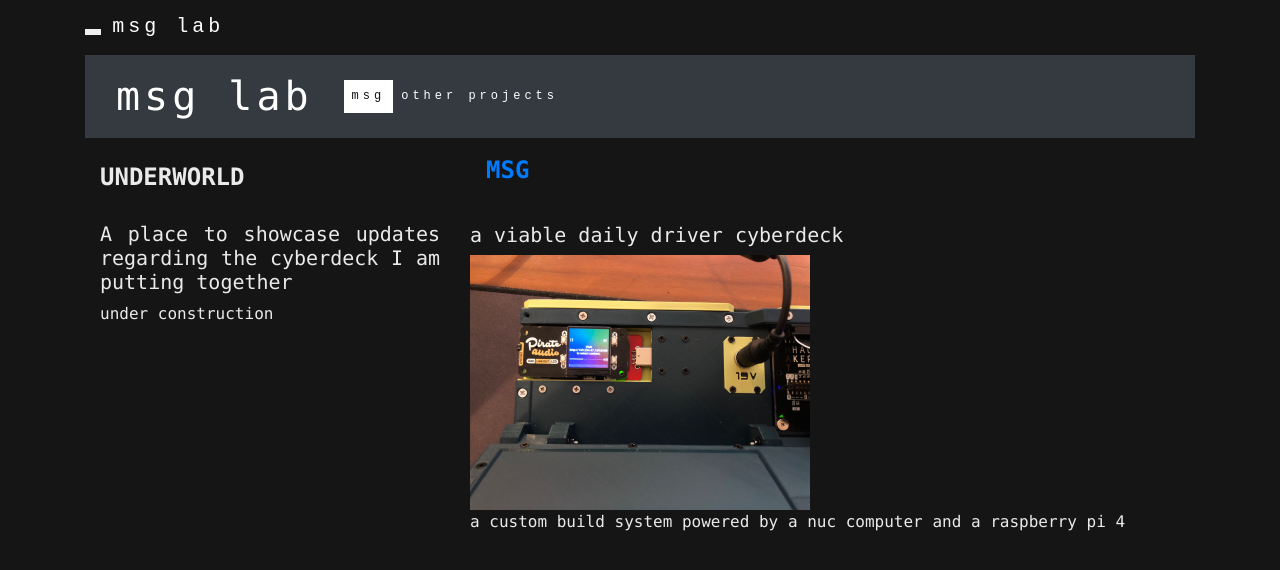
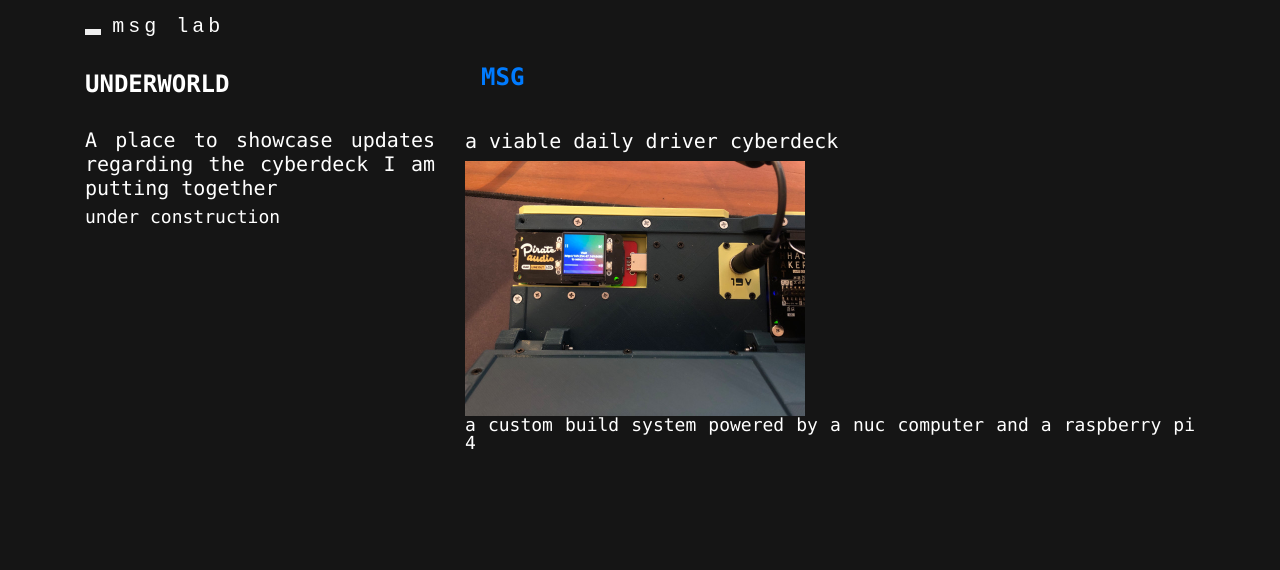
Before and after one commit to msglab/msglab, a Jekyll site: the page index.html, which Jekyll copies as it is, in a window 1280 px wide and 900 px high. Shown: the top 570 px of the window. Built offline with Jekyll 4.4.1, drawn with Linux system fonts in a browser that asks for light colours.

Commit message:
Update index.html

```diff
--- a/index.html
+++ b/index.html
@@ -17,7 +17,6 @@
   <meta name="viewport" content="width=device-width, initial-scale=1">
 
   <link rel="icon" href="/img/tab_logo.png">
-
   <link rel="stylesheet" href="/css/bootstrap.min.css">
   <script src="https://ajax.googleapis.com/ajax/libs/jquery/3.5.1/jquery.min.js"></script>
   <script src="https://cdnjs.cloudflare.com/ajax/libs/popper.js/1.16.0/umd/popper.min.js"></script>
@@ -25,7 +24,7 @@
   <link href="css/style.css" rel="stylesheet">
 
 </head>
-
+<body>
 <nav class="navbar navbar-default navbar-fixed-top">
   <div class="container">
     <div class="navbar-header">
@@ -38,10 +37,6 @@
     color:#b5e853;
     " href="/index.html">msg lab</a>
     </div>
-
-    <body style="
-    height:1500px;
-    ">
 
       <div class="collapse navbar-collapse" id="myNavbar">
         <ul class="nav navbar-nav navbar-left">
@@ -59,55 +54,12 @@
   </div>
 </nav>
 
-
-<div class="container">
-  <nav class="navbar navbar-expand-md navbar-dark bg-dark navbar-fixed-top">
-    <div class="navbar-header">
-      <a class="navbar-brand" style="
-          color:#b5e853;
-          padding-left: 15px;
-          padding-right: 15px;
-          font-family: Monaco, Bitstream Vera Sans Mono, Lucida Console, Terminal, monospace;
-          font-size: 2.5rem;" href="/index.html">msg lab</a>
-    </div>
-    <ul class="nav navbar-nav">
-      <li class="active"><a href="/html/msg.html" class="nav-link">msg</a></li>
-      <li>
-        <a href="/html/other.html" class="nav-link">other projects</a>
-      </li>
-    </ul>
-  </nav>
-
-
-
-  <div class="container" style="
-    padding-top: 10px;
-    color: #eaeaea;
-    font-size: 16px;
-    line-height: 1.5;
-    font-family: Monaco, Bitstream Vera Sans Mono, Lucida Console, Terminal, monospace;
-  ">
+  <div class="container">
     <div class="row">
       <div class="col-sm-4" style="padding-top: 15px;">
         <h2>underworld</h2>
         <h5>A place to showcase updates regarding the cyberdeck I am putting together</h5>
         <p>under construction</p>
-        <!--         <ul class="nav nav-pills flex-column">
-          <li class="nav-item">
-            <a class="nav-link active" href="#">Active</a>
-          </li>
-          <li class="nav-item">
-            <a class="nav-link" href="#">Link</a>
-          </li>
-          <li class="nav-item">
-            <a class="nav-link" href="#">Link</a>
-          </li>
-          <li class="nav-item">
-            <a class="nav-link disabled" href="#">Disabled</a>
-          </li>
-        </ul>
-        <hr class="d-sm-none">
- -->
       </div>
       <div class="col-sm-8">
         <h2><a href="/html/msg.html" class="nav-link">msg</a></h2>
```
